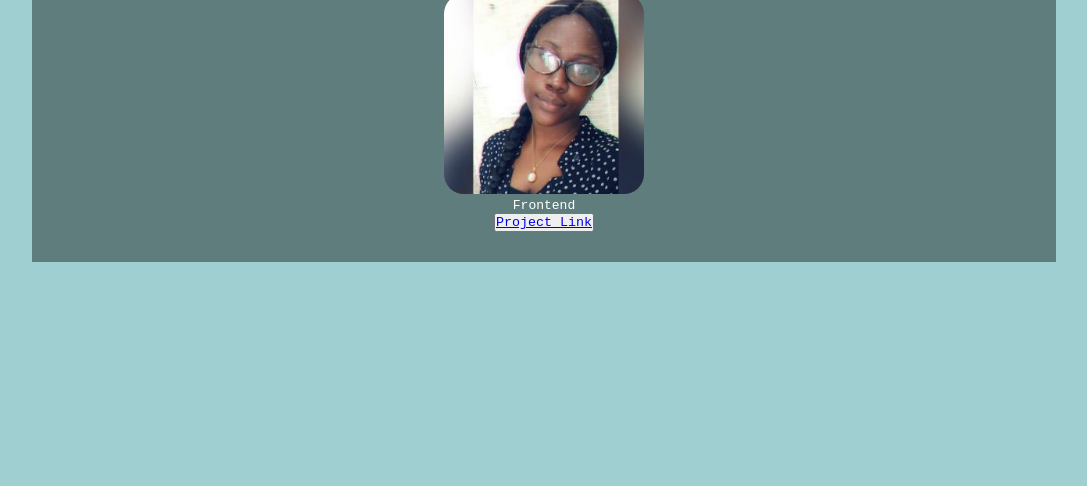
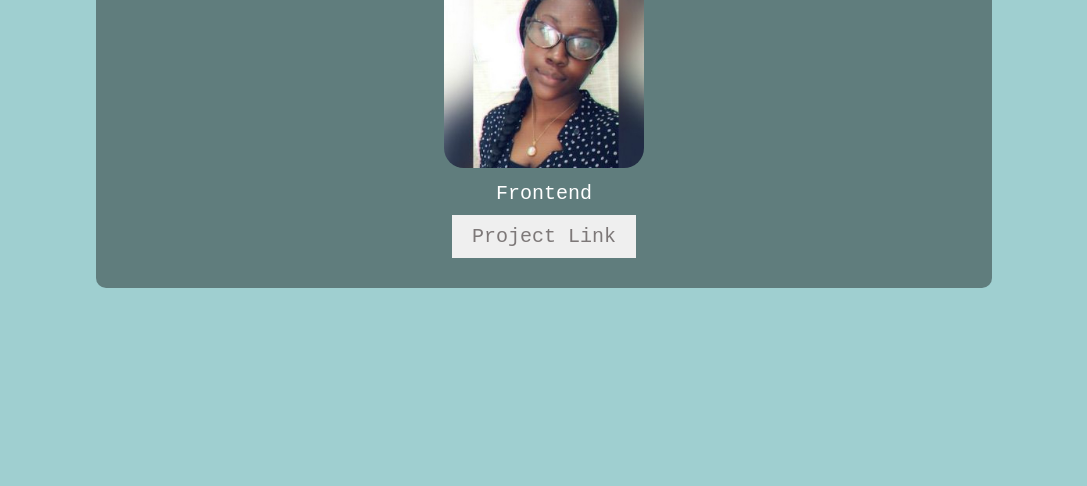
Before and after one commit to justfumz/EstherGbagbeolu-Stage1, a plain HTML site: page index.html in a window 1280 px wide. Shown: the part 314-800 px from the top of the page, without its empty margins (96-1183 px from the left). Drawn offline with Linux system fonts and the light colour scheme.

Commit message:
uploading css code

```diff
--- a/style.css
+++ b/style.css
@@ -4,7 +4,6 @@
   box-sizing: border-box;
   font-family: monospace;
 }
-
 body {
   width: 100%;
   background-color: rgba(64, 160, 163, 0.501);
@@ -12,7 +11,7 @@ body {
 }
 
 #container {
-  width: 80%;
+  width: 70%;
   padding: 30px;
   position: absolute;
   left: 50%;
@@ -21,6 +20,8 @@ body {
   text-align: center;
   background-color: rgba(0, 0, 0, 0.4);
   color: white;
+  border: 0;
+  border-radius: 10px;
 }
 h1 {
   font-size: 30px;
@@ -32,3 +33,19 @@ img {
   width: 200px;
   border-radius: 10%;
 }
+.pStyle {
+  font-size: 20px;
+  margin: 10px 0;
+}
+button,
+button > a {
+  text-decoration: none;
+  cursor: pointer;
+  padding: 10px;
+  color: rgb(125, 120, 120);
+  border: 0;
+}
+
+button:hover {
+  background-color: rgba(0, 0, 0, 0.4);
+}
```
